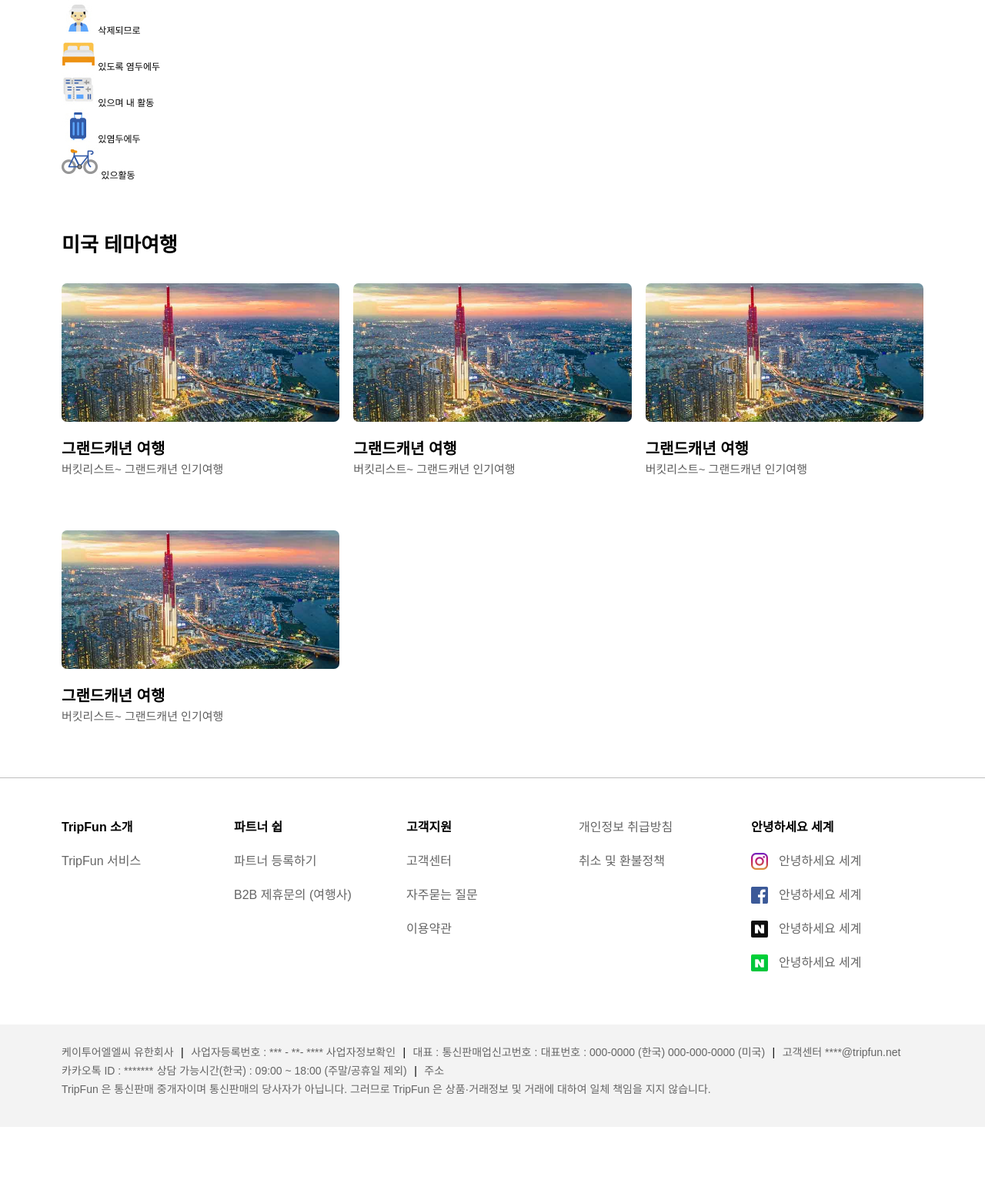
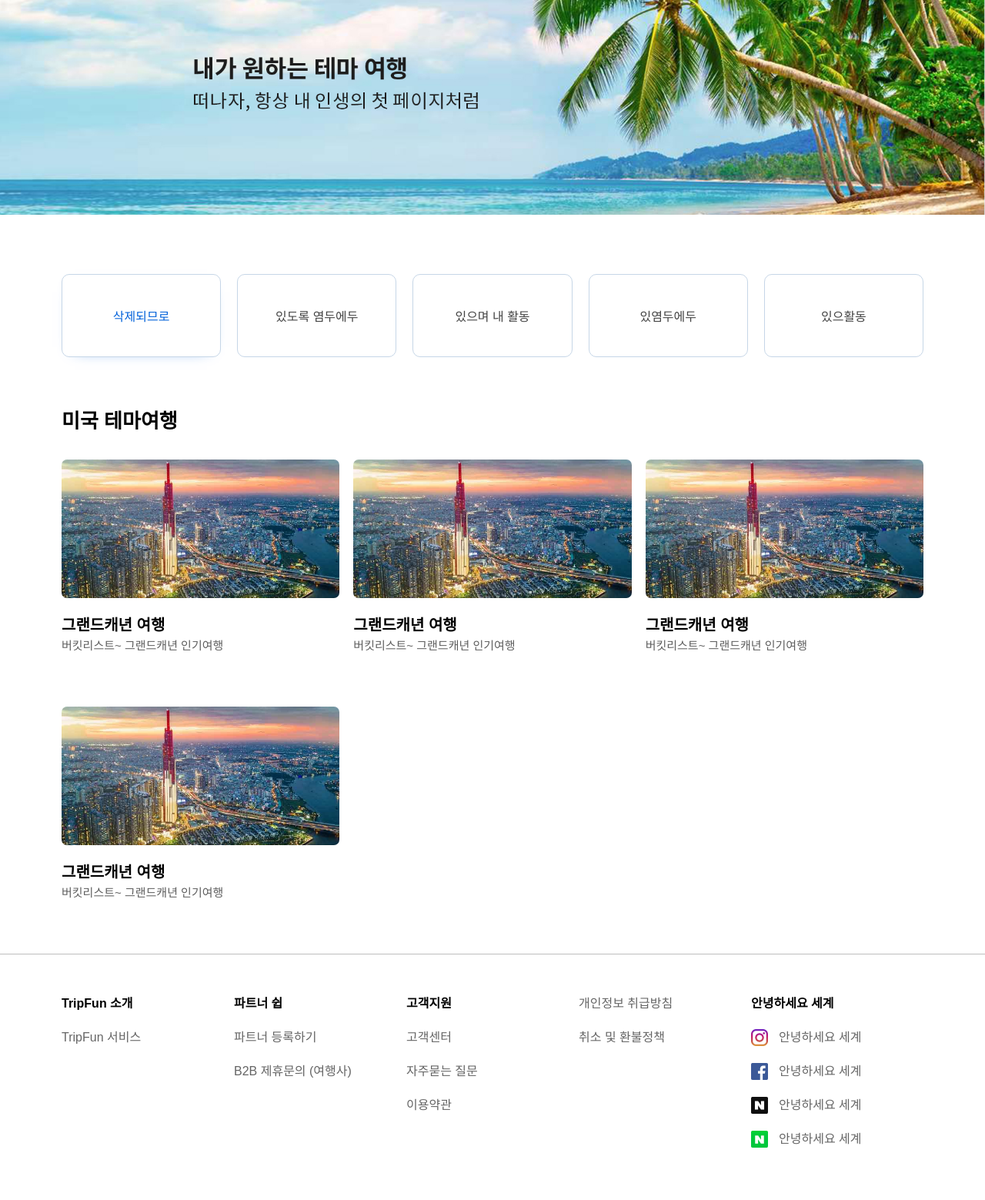
Before and after one commit to huynhnhutlinh99/TripFun_web, a PHP site: page /views/1.5.php in a window 1280 px wide. Shown: the top 1559 px of the page at 77% size. Before the commit the page ends 1423 px from the top, so only its background shows below. Run offline with PHP 8.4, Linux system fonts and the light colour scheme; some web fonts are replaced.

Commit message:
update page 1.5

```diff
--- a/public/css/common.css
+++ b/public/css/common.css
@@ -243,7 +243,8 @@ html {
   font-family: 'Noto Sans KR', sans-serif;
 }
 
-ul, li {
+ul,
+li {
   list-style: none;
 }
 
@@ -257,16 +258,25 @@ a {
   color: inherit;
 }
 
-table, tr, td, th, thead, tbody {
+table,
+tr,
+td,
+th,
+thead,
+tbody {
   border-collapse: collapse;
   vertical-align: middle;
 }
 
-button, input, select, textarea {
+button,
+input,
+select,
+textarea {
   outline: none;
 }
 
-button, select {
+button,
+select {
   cursor: pointer;
 }
 
@@ -428,6 +438,10 @@ button, select {
   margin: 0 5px 5px 5px;
 }
 
+.type-1-5 {
+  font-size: 16px;
+}
+
 .type-1-5 .nl-title {
   font-size: 26px;
   font-weight: 800;
@@ -465,10 +479,14 @@ button, select {
   color: #5e5e5e;
 }
 
+.type-1-5 .ht-list-box-1 .box-1 span {
+  font-size: 1.3333rem;
+  margin-top: 0;
+}
+
 @media only screen and (min-width: 320px) {
   .type-1-5 .nl-wrapper__1_5 {
     margin: 0 -9px;
   }
 }
-
 /*# sourceMappingURL=common.css.map */
--- a/public/css/common.scss
+++ b/public/css/common.scss
@@ -297,6 +297,7 @@ $color_white: #fff;
 }
 //page 1.5
 .type-1-5{
+  font-size: 16px;
   .nl-title{
     font-size: 26px;
     font-weight: 800;
@@ -330,6 +331,14 @@ $color_white: #fff;
       }
     }
   }
+  .ht-list-box-1{
+    .box-1{
+      span{
+        font-size: 1.3333rem;
+        margin-top: 0;
+      }
+    }
+  }
   @include rs-xs {
     .nl-wrapper__1_5{
       margin: 0 -9px;
--- a/views/1.5.php
+++ b/views/1.5.php
@@ -1,25 +1,23 @@
 <?php include('../includes/head.meta.php')?>
 <div class="type-1-5">
+    <div class="nl-banner">
+        <img src="../public/img/1.5_banner.png" alt="">
+    </div>
     <div class="my-container">
-        <div class="list-box-1">
-            <div class="ht-col-2 box-1">
-                <img src="../public/img/ht-images/1.6-01.jpg" alt="">
+        <div class="ht-list-box-1">
+            <div class="ht-col-2 box-1 active">
                 <span>삭제되므로</span>
             </div>
             <div class="ht-col-2 box-1">
-                <img src="../public/img/ht-images/1.6-02.jpg" alt="">
                 <span>있도록 염두에두</span>
             </div>
             <div class="ht-col-2 box-1">
-                <img src="../public/img/ht-images/1.6-03.jpg" alt="">
                 <span>있으며 내 활동</span>
             </div>
             <div class="ht-col-2 box-1">
-                <img src="../public/img/ht-images/1.6-04.jpg" alt="">
                 <span>있염두에두</span>
             </div>
             <div class="ht-col-2 box-1">
-                <img src="../public/img/ht-images/1.6-05.jpg" alt="">
                 <span>있으활동</span>
             </div>
         </div>
```
Also changed, not shown: public/img/1.5_banner.png (added), 1 other file. Lines whose indentation alone changed are shown as unchanged.
